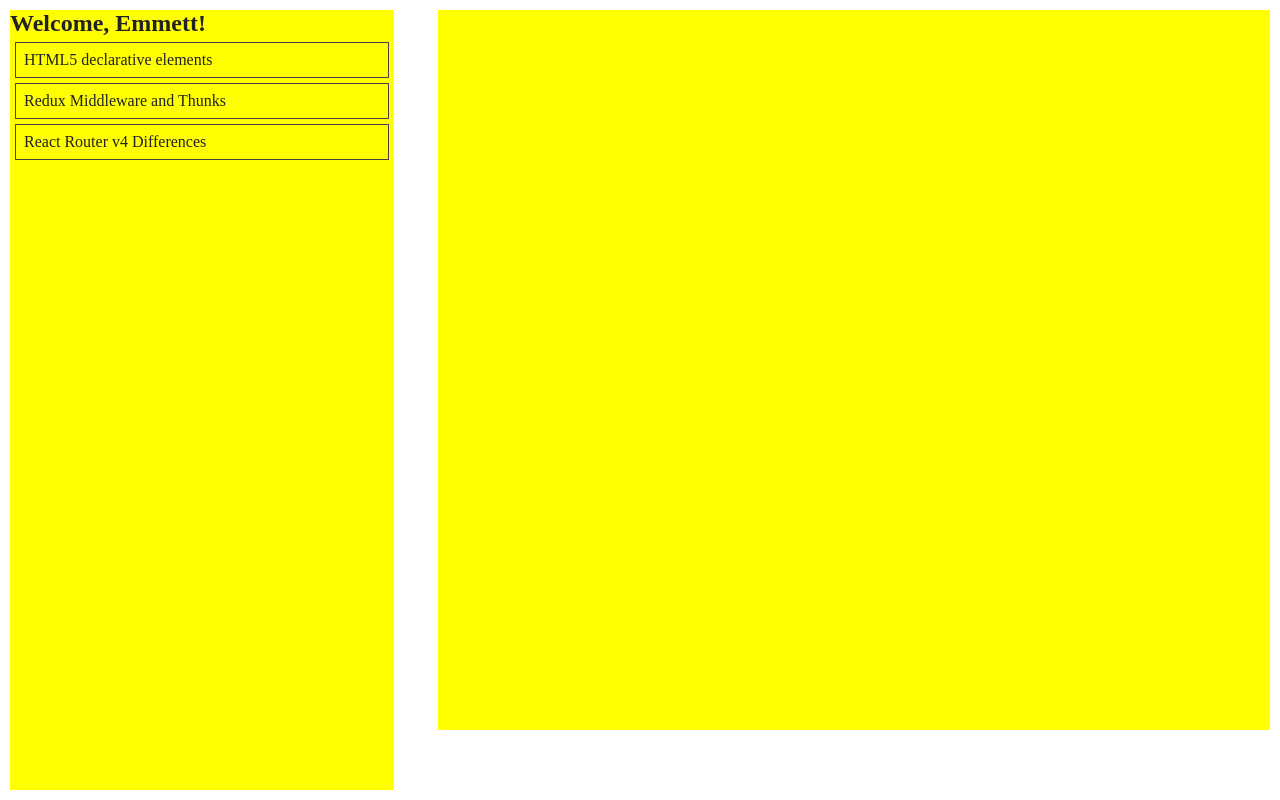
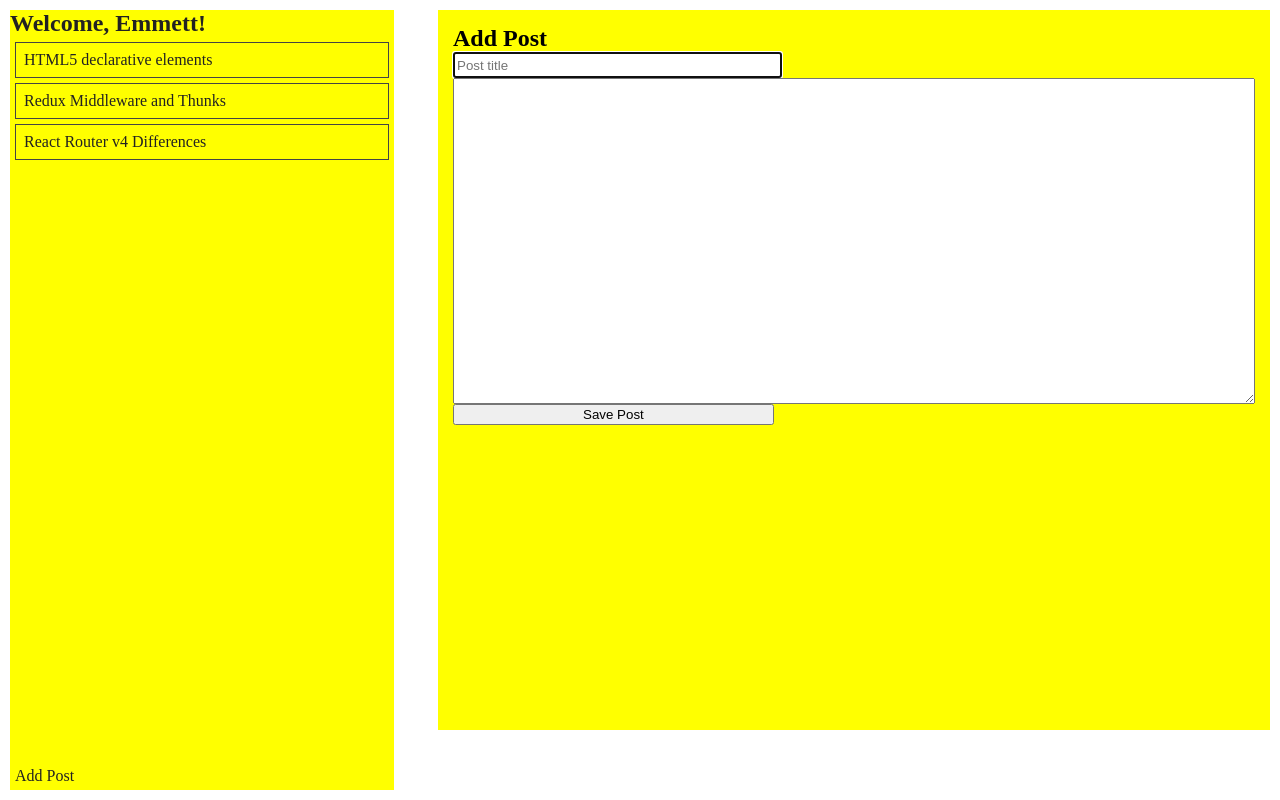
Before and after one commit to dastuschierblau/Corvid, a React app: page /addPost in a window 1280 px wide. Built offline with nearby package versions, Linux system fonts and the light colour scheme.

Commit message:
Added add post functionality.

```diff
--- /dev/null
+++ b/App/Components/AddPost.js
@@ -0,0 +1,106 @@
+import React from 'react';
+import { connect } from 'react-redux';
+import { generateId } from '../utils/API.js';
+
+const ADD_POST = 'ADD_POST';
+
+function addPost ({ title, content }) {
+	return {
+		type: ADD_POST,
+		post: {
+			title,
+			content,
+			id: generateId(),
+			current: false
+		}
+
+	};
+}
+
+class AddPost extends React.Component {
+  constructor( props ) {
+	  super( props );
+	  this.state = {
+		title: null,
+        content: null,
+
+        titleText: '',
+        contentText: ''
+	  };
+
+	  this.handleChange = this.handleChange.bind( this );
+	  this.handleSubmit = this.handleSubmit.bind( this );
+  }
+
+  componentDidMount() {
+	  // Cache DOM elements for input and textarea fields
+	  const title = document.querySelector( '.add-post-title' );
+	  const content = document.querySelector( '.add-post-content' );
+
+	  this.setState(() => ({
+		  title,
+		  content
+	  }));
+  }
+
+  handleChange( e ) {
+	  const stateTarget = e.target;
+	  const value = stateTarget.value;
+
+
+	  if( stateTarget.nodeName === 'INPUT' ) {
+		  this.setState(() => ({
+			  titleText: value
+		  }));
+	  } else {
+		  this.setState(() => ({
+			  contentText: value
+		  }));
+	  }
+  }
+
+  handleSubmit( event ) {
+	  event.preventDefault();
+	  const title = this.state.title.value;
+	  const content = this.state.content.value;
+
+	  this.props.dispatch( addPost( { title, content } ) );
+
+	  this.setState(() => ({
+		  titleText: '',
+		  contentText: ''
+	  }));
+  }
+
+  render() {
+    return (
+	  <div className='post'>
+	    <h2>Add Post</h2>
+
+		<form className='add-post-form'>
+
+		  <input className='add-post-title' type='text'
+		    onChange={ this.handleChange }
+			value={ this.state.titleText }
+			placeholder='Post title' autoFocus='true' />
+
+		  <textarea
+		    onChange={ this.handleChange }
+			value={ this.state.contentText }
+			className='add-post-content'/>
+
+		  <button type='submit' className='add-post-submit'
+		    onClick={ this.handleSubmit } >
+		    Save Post
+		  </button>
+
+		</form>
+
+	  </div>
+	);
+  }
+}
+
+export default connect(( state ) => ({
+	state
+}))( AddPost );
--- a/App/Components/App.js
+++ b/App/Components/App.js
@@ -2,8 +2,9 @@ import React from 'react';
 import { connect } from 'react-redux';
 import { Route, Link, Switch } from 'react-router-dom';
 import Post from './Post.js';
+import AddPost from './AddPost.js';
 
-import { getInitialData } from '../utils/API';
+import { getInitialData } from '../utils/API.js';
 
 import { _getPosts } from '../utils/mockData.js';
 	  //addPost = require( '../Actions/shared.js' );
@@ -95,9 +96,17 @@ class App extends React.Component {
                </li>
             </Link>
 		  })}
+
+		  <Link to='/addPost'>
+		    <li className='addPost'>
+		      Add Post
+		    </li>
+		  </Link>
+
 		    </ul>
 
 			<Switch>
+
 			  <Route exact path='/' render={() => {
 				 return (
 				  <div className='post'>
@@ -105,10 +114,15 @@ class App extends React.Component {
 				  </div>
 				 );
 			  }} />
+
+			  <Route path='/addPost' component={ AddPost } />
+
 			  <Route path='/:id' render={( props ) => {
 			    return <Post {...props} />
 			  }} />
+
 			  <Route render={() => <h1>404</h1> } />
+
 			</Switch>
 
 		  </div>
--- a/App/Components/AppContainer.js
+++ b/App/Components/AppContainer.js
@@ -10,6 +10,7 @@ import App from './App.js';
 import { createStore, applyMiddleware, combineReducers } from'redux';
 
 
+/* Reducers */
 const RECEIVE_POSTS = 'RECEIVE_POSTS',
       ADD_POST = 'ADD_POST',
 	  TOGGLE_POST = 'SET_POST',
@@ -54,6 +55,7 @@ function loading ( state = {}, action ) {
 	}
 }
 
+/* Logger middleware */
 const logger = ( store ) => ( next ) => ( action ) => {
 	console.group( action.type );
 	console.log( 'The action: ', action );
@@ -64,7 +66,9 @@ const logger = ( store ) => ( next ) => ( action ) => {
 	return result;
 };
 
+/* Create store */
 const store = createStore( combineReducers({ posts, userAuth, loading }), applyMiddleware( logger, thunk ) );
+
 
 class AppContainer extends React.Component {
   render() {
--- a/App/Components/Post.js
+++ b/App/Components/Post.js
@@ -2,6 +2,13 @@ const React = require( 'react' ),
       { Redirect } = require( 'react-router-dom' ),
       { connect } = require( 'react-redux' );
 
+/* Util function implementing newlines found inside of strings. */
+function enableNewlines( str ) {
+	return str.split( '\n' )
+	   .map( ( item, index ) => <p key={ index }>{ item }</p>);
+}
+
+/* Relevant action creators */
 const TOGGLE_POST = 'TOGGLE_POST';
 
 function setCurrentPost( post ) {
@@ -44,24 +51,32 @@ class Post extends React.Component {
     return (
 	  <div className='post'>
 
-		  { posts.filter(({ id }) => id === this.state.currentPost )
+		{ posts.filter(({ id }) => id === this.state.currentPost )
 		  .map( item => (
+
 		    <div key={ item.id }>
+
 		      <h1>{item.title}</h1>
-			  <p>{item.content}</p>
+			  { enableNewlines( item.content ) }
+
 			  <footer>
+
 			    <ul className='footer-left'>
 			      <li>{ item.author }</li>
 				  <li>{ item.timestamp }</li>
 				</ul>
+
 				<ul className='footer-right'>
 				  <li>Edit</li>
 				  <li>Remove</li>
 				</ul>
+
 			  </footer>
+
 		    </div>
+
 		  ))
-		  }
+		}
 
 	  </div>
 	);
--- a/App/Utils/mockData.js
+++ b/App/Utils/mockData.js
@@ -11,8 +11,7 @@ const posts = [
 	author: 'Emmett Slack',
 	timestamp: 1521319841696,
 	current: false,
-	content: `Some cool HTML5 elements include <audio>, <video>,
-	  and <progress>.`
+	content: `Some cool HTML5 elements include <audio>, <video>, and <progress>.`
   },
   {
     id: '_5w1e3bwgr',
@@ -24,9 +23,7 @@ const posts = [
 	author: 'Emmett Slack',
 	timestamp: 1521319871672,
 	current: false,
-	content: `We can return functions from action creators instead
-	  of objects, but in order to enable this behavior, we need a
-	  specific type of middleware called a thunk.`
+	content: `We can return functions from action creators instead of objects, but in order to enable this behavior, we need a specific type of middleware called a thunk.`
   },
   {
     id: '_96mcm5wj6',
@@ -39,10 +36,8 @@ const posts = [
 	author: 'Emmett Slack',
 	timestamp: 1521319892788,
 	current: false,
-	content: `React Router v4 represents a shift toward a more declarative
-	  ideology- Routes are now just like any other component and can be used
-	  anywhere in your application. You can even have Routes within other Routes,
-	  recursive Routes, etc.`
+	content: `React Router v4 represents a shift toward a more declarative ideology- Routes are now just like any other component and can be used anywhere in your application. You can even have Routes within other Routes, recursive Routes, etc.
+	  Prior to v4, React Router required you to have a central route configuration in the form of an array or object. While you can still utilize this method with React Router v4, it is no longer a necessity to do so. \n The new declarative components usable with React Router include the Redirect component, which allows you to programmatically redirect a user- for example, redirection away from protected routes in situations where the user is not authenticated.`
   }
 ];
 
--- a/App/index.css
+++ b/App/index.css
@@ -33,6 +33,16 @@ a:active, a:visited, a {
 	color: yellow;
 }
 
+.addPost {
+	position: absolute;
+	bottom: 5px;
+	left: 5px;
+}
+  .addPost:hover {
+	  cursor: pointer;
+	  color: red;
+  }
+
 .post {
 	float: right;
 	margin: 10px;
@@ -40,6 +50,27 @@ a:active, a:visited, a {
 	min-height: 90vh;
 	background-color: yellow;
 	position: relative;
+	padding: 15px;
+}
+
+/* ------------------- POST FORM STYLES --------------------*/
+
+.add-post-form {
+	display: flex;
+	flex-direction: column;
+}
+
+.add-post-title {
+	width: 40%;
+	height: 20px;
+}
+
+.add-post-content {
+	height: 40vh;
+}
+
+.add-post-submit {
+	width: 40%;
 }
 
 /* --------------------- FOOTER STYLES ---------------------*/
```
